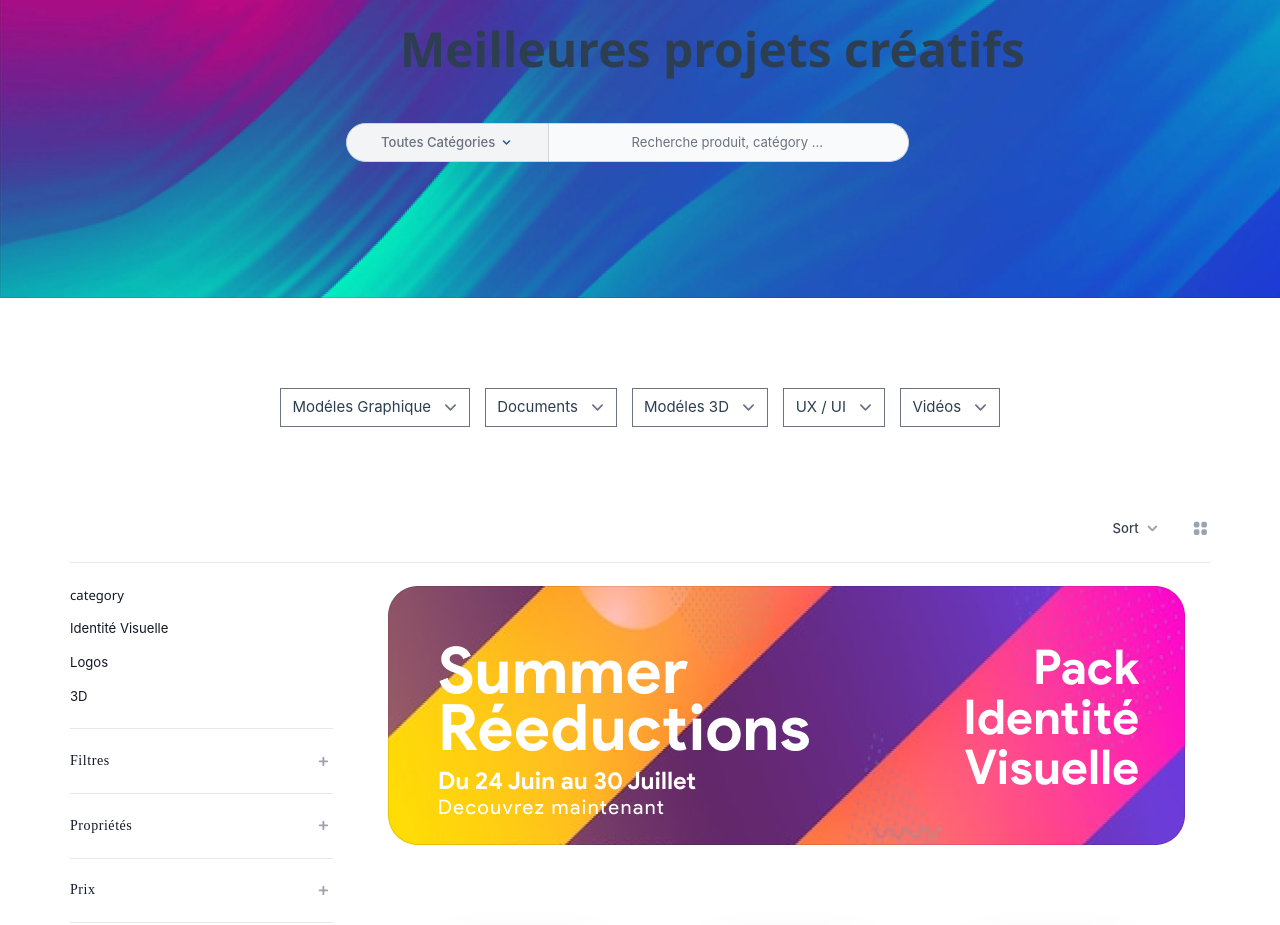
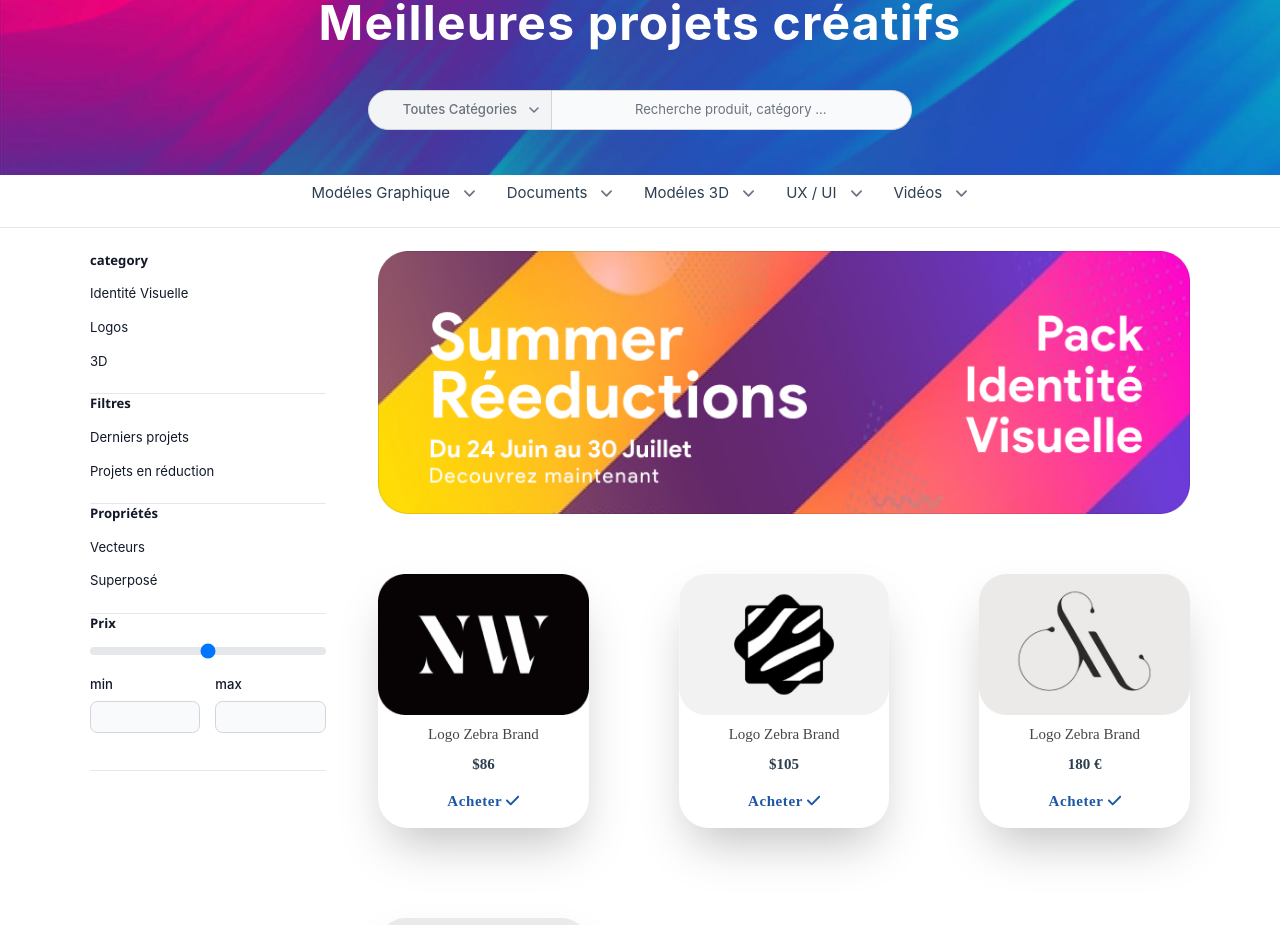
Before and after one commit to maryem-zagh/E-commerce-VueJS, a Vue app in the folder frontend/: page /interior-gates in a window 1280 px wide. Shown: the part 140-1065 px from the top of the page. Built offline with nearby package versions, Linux system fonts and the light colour scheme; what vue3-clickoutside-component would draw is missing.

Commit message:
shop responsive

```diff
--- a/frontend/src/components/TheFooter.vue
+++ b/frontend/src/components/TheFooter.vue
@@ -2,11 +2,11 @@
 import Logo from "./Logo.vue";
 </script>
 <template>
-      <footer class="bg-primary text-left text-white flex xl:px-14 xl:pt-5">
+      <!-- <footer class=" bg-primary text-left text-white flex xl:px-14 xl:pt-5">
         <div
             class="text-white  first-letter:sm:p-6 grid lg:grid-cols-1 font-Montserrat"
         >
-        <!-- md:grid-cols-3 -->
+
             <div class="grid grid-cols-5  p-4">
                 <div
                     class="xl:pr-12 pr-8 pb-3 col-span-2 md:col-span-1 justify-self-start"
@@ -81,7 +81,7 @@ import Logo from "./Logo.vue";
 
 
 
-    </footer>
+    </footer> -->
 </template>
 <style>
 span {
--- a/frontend/src/main.js
+++ b/frontend/src/main.js
@@ -29,10 +29,12 @@ import {
     faSearch,
     faShoppingBag,
     faGreaterThan,
-    faPlus
+    faPlus,
+    faCheck
+
 } from "@fortawesome/free-solid-svg-icons";
 
-library.add(faPhone, faBars, faSearch, faShoppingBag, faGreaterThan, faPlus);
+library.add(faPhone, faBars, faSearch, faShoppingBag, faGreaterThan, faPlus,faCheck);
 
 import {
     FontAwesomeIcon
--- a/frontend/src/views/ShopView.vue
+++ b/frontend/src/views/ShopView.vue
@@ -29,38 +29,20 @@ const subCategories = [
   { name: '3D', href: '#' },
 
 ]
-const filters = [
-  {
-    id: 'color',
-    name: 'Filtres',
-    options: [
-      { value: 'Derniers projets', label: 'Derniers projets', checked: false },
-      { value: 'Projets en réduction', label: 'Projets en réduction', checked: false },
+const subFilters = [
+  { name: 'Derniers projets', href: '#' },
+  { name: 'Projets en réduction', href: '#' },
 
-    ],
-  },
-  {
-    id: 'Propriétés',
-    name: 'Propriétés',
-    options: [
-      { value: 'Vecteurs', label: 'Vecteurs', checked: false },
-      { value: 'Superposé', label: 'Superposé', checked: false },
 
-    ],
-  },
-  {
-    id: 'size',
-    name: 'Prix',
-    options: [
-      { value: '2l', label: '2L', checked: false },
-      { value: '6l', label: '6L', checked: false },
-      { value: '12l', label: '12L', checked: false },
-      { value: '18l', label: '18L', checked: false },
-      { value: '20l', label: '20L', checked: false },
-      { value: '40l', label: '40L', checked: true },
-    ],
-  },
 ]
+const subPropriétés = [
+  { name: 'Vecteurs', href: '#' },
+  { name: 'Superposé', href: '#' },
+
+
+]
+
+
 const products = [
   {
     id: 1,
@@ -89,6 +71,15 @@ const products = [
     price: '180 €',
 
   },
+   {
+    id: 1,
+    name: 'Logo Zebra Brand',
+    href: '#',
+    imageSrc: 'src/assets/zebra3.png',
+    imageAlt: "Front of men's Basic Tee in black.",
+    price: '180 €',
+
+  },
   // More products...
 ]
 
@@ -98,63 +89,87 @@ const mobileFiltersOpen = ref(false)
 
 <template>
 
-    <main class="mt-32 lg:mt-12" >
 
-        <div class=" relatve bg-[url('@/assets/shopbg.png')] h-[440px] -mt-28" >
-            <div class="absolute top-[40%]  ">
-             <h1 class="text-2xl font-[700] text-[48px] -right-[64%]  ">Meilleures projets créatifs</h1>
+
+
+      <main class="  h-full ">
+
+
+         <div
+            class=" bg-[url('@/assets/shopbg.png')]  pt-24 px-8 pb-4"
+        >
+            <div>
+
+                <div
+                    class=" text-center text-white md:text-[48px] text-2xl font-[700] tracking-wide mb-14"
+                >
+                    Meilleures projets créatifs
                 </div>
-       <div class="flex absolute top-[50%] mt-12 right-[29%] ">
 
-        <button id="dropdown-button-2" data-dropdown-toggle="dropdown-search-city" class="flex-shrink-0  inline-flex items-center py-2.5 px-9 text-sm font-medium text-center text-gray-500 bg-gray-100 border border-gray-300 rounded-l-[30px] hover:bg-gray-200 focus:ring-4 focus:outline-none focus:ring-gray-100" type="button">
 
-            Toutes Catégories
-            <svg class=" text-secondary ml-1 w-4 h-4" fill="currentColor" viewBox="0 0 20 20" xmlns="http://www.w3.org/2000/svg"><path fill-rule="evenodd" d="M5.293 7.293a1 1 0 011.414 0L10 10.586l3.293-3.293a1 1 0 111.414 1.414l-4 4a1 1 0 01-1.414 0l-4-4a1 1 0 010-1.414z" clip-rule="evenodd"></path></svg>
-        </button>
+
+                <div class="flex  justify-center  my-8">
+                    <select class="flex-shrink-0  inline-flex items-center py-2.5 px-9 text-sm font-medium text-center text-gray-500 bg-gray-100 border border-gray-300 rounded-l-[30px]  focus:ring-4 focus:outline-none ">
+               <option>Toutes Catégories</option>
+               <option>No</option>
+               <option>Maybe</option>
+           </select>
 
         <div class="relative w-96 ">
             <input type="search" id="location-search" class=" text-center block p-2.5 w-full z-20 text-sm text-gray-900  bg-gray-50 rounded-r-[30px] border-l-gray-50 border-l-2 border border-gray-300 focus:ring-blue-500 focus:border-blue-500" placeholder="Recherche produit, catégory ..." required>
 
         </div>
+                </div>
+            </div>
+            <!-- apropos -->
 
         </div>
 
 
-       </div>
 
-           <div class="flex flex-row mt-24 justify-center  gap-4">
-           <select class=" ">
+<div class=" flex flex-wrap justify-center gap-x-2  ">
+  <!-- grid sm:grid-cols-1 xl:grid-cols-3 gap-24 px-4 py-16 xl:p-20 justify-center -->
+           <select class="border-0 ">
                <option>Modéles Graphique</option>
                <option>No</option>
                <option>Maybe</option>
            </select>
-        <select>
+        <select  class="border-0 ">
                <option>Documents</option>
                <option>No</option>
                <option>Maybe</option>
            </select>
-          <select>
+          <select  class="border-0 ">
                <option>Modéles 3D</option>
                <option>No</option>
                <option>Maybe</option>
            </select>
-          <select>
+          <select  class="border-0 ">
                <option>UX / UI</option>
                <option>No</option>
                <option>Maybe</option>
            </select>
-          <select>
+          <select  class="border-0 ">
                <option>Vidéos</option>
                <option>No</option>
                <option>Maybe</option>
            </select>
 
 
+</div>
 
-           </div>
+
+
+
+
+
+
+      </main>
+
+
     <div class="bg-white">
     <div>
-      <!-- Mobile filter dialog -->
+
       <TransitionRoot as="template" :show="mobileFiltersOpen">
         <Dialog as="div" class="relative z-40 lg:hidden" @close="mobileFiltersOpen = false">
           <TransitionChild as="template" enter="transition-opacity ease-linear duration-300" enter-from="opacity-0" enter-to="opacity-100" leave="transition-opacity ease-linear duration-300" leave-from="opacity-100" leave-to="opacity-0">
@@ -172,10 +187,11 @@ const mobileFiltersOpen = ref(false)
                   </button>
                 </div>
 
-                <!-- Filters -->
+
                 <form class="mt-4 border-t border-gray-200">
                   <h3 class="sr-only">Propriétés</h3>
                   <ul role="list" class="font-medium text-gray-900 px-2 py-3">
+                      <h1 class="font-[700]">category</h1>
                     <li v-for="Propriétés in subCategories" :key="Propriétés.name">
                       <a :href="Propriétés.href" class="block px-2 py-3">
                         {{ Propriétés.name }}
@@ -183,29 +199,43 @@ const mobileFiltersOpen = ref(false)
                     </li>
                   </ul>
 
-                  <Disclosure as="div" v-for="section in filters" :key="section.id" class="border-t border-gray-200 px-4 py-6" v-slot="{ open }">
-                    <h3 class="-mx-2 -my-3 flow-root">
-                      <DisclosureButton class="px-2 py-3 bg-white w-full flex items-center justify-between text-gray-400 hover:text-gray-500">
-                        <span class="font-medium text-gray-900">
-                          {{ section.name }}
-                        </span>
-                        <span class="ml-6 flex items-center">
-                          <PlusSmIcon v-if="!open" class="h-5 w-5" aria-hidden="true" />
-                          <MinusSmIcon v-else class="h-5 w-5" aria-hidden="true" />
-                        </span>
-                      </DisclosureButton>
-                    </h3>
-                    <DisclosurePanel class="pt-6">
-                      <div class="space-y-6">
-                        <div v-for="(option, optionIdx) in section.options" :key="option.value" class="flex items-center">
-                          <input :id="`filter-mobile-${section.id}-${optionIdx}`" :name="`${section.id}[]`" :value="option.value" type="checkbox" :checked="option.checked" class="h-4 w-4 border-gray-300 rounded text-indigo-600 focus:ring-indigo-500" />
-                          <label :for="`filter-mobile-${section.id}-${optionIdx}`" class="ml-3 min-w-0 flex-1 text-gray-500">
-                            {{ option.label }}
-                          </label>
+                 <h3 class="sr-only">Propriétés</h3>
+                  <ul role="list" class="font-medium text-gray-900 px-2 py-3">
+                      <h1 class="font-[700]">Filters</h1>
+                    <li v-for="Propriétés in subFilters" :key="Propriétés.name">
+                      <a :href="Propriétés.href" class="block px-2 py-3">
+                        {{ Propriétés.name }}
+                      </a>
+                    </li>
+                  </ul>
+                  <h3 class="sr-only">Propriétés</h3>
+                  <ul role="list" class="font-medium text-gray-900 px-2 py-3">
+                      <h1 class="font-[700]">Propriétés</h1>
+                    <li v-for="Propriétés in subPropriétés" :key="Propriétés.name">
+                      <a :href="Propriétés.href" class="block px-2 py-3">
+                        {{ Propriétés.name }}
+                      </a>
+                    </li>
+                  </ul>
+                  <h3 class="sr-only">Propriétés</h3>
+                  <ul role="list" class="font-medium text-gray-900 px-2 py-3">
+                      <h1 class="font-[700]">Prix</h1>
+                    <input id="minmax-range" type="range" min="0" max="10" value="5" class="w-full h-2 bg-gray-200 rounded-lg appearance-none cursor-pointer dark:bg-gray-700">
+              <div class="flex flex-row gap-4">
+                <div>
+                  <label for="small-input" class="block mb-2 text-sm font-medium text-gray-900 ">min</label>
+              <input type="text" id="small-input" class="block p-2 w-full text-gray-900 bg-gray-50 rounded-lg border border-gray-300 sm:text-xs focus:ring-blue-500 focus:border-blue-500 d"/>
               </div>
+              <div>
+                <label for="small-input" class="block mb-2 text-sm font-medium text-gray-900 ">max</label>
+              <input type="text" id="small-input" class="block p-2 w-full text-gray-900 bg-gray-50 rounded-lg border border-gray-300 sm:text-xs focus:ring-blue-500 focus:border-blue-500 d"/>
              </div>
-                    </DisclosurePanel>
-                  </Disclosure>
+
+             </div>
+             <div class="flex flex-row gap-4">
+
+             </div>
+                  </ul>
                 </form>
               </DialogPanel>
             </TransitionChild>
@@ -213,12 +243,12 @@ const mobileFiltersOpen = ref(false)
         </Dialog>
       </TransitionRoot>
 
-      <main class="max-w-7xl mx-auto px-4 sm:px-6 lg:px-8">
-        <div class="relative z-10 flex items-baseline justify-between pt-24 pb-6 border-b border-gray-200">
+      <div class=" ">
+         <div class="relative z-10 flex items-baseline justify-between pt-4  border-b border-gray-200">
           <h1 class="text-4xl font-extrabold tracking-tight text-gray-900"></h1>
 
           <div class="flex items-center">
-            <Menu as="div" class="relative inline-block text-left">
+            <!-- <Menu as="div" class="relative inline-block text-left">
               <div>
                 <MenuButton class="group inline-flex justify-center text-sm font-medium text-gray-700 hover:text-gray-900">
                   Sort
@@ -237,13 +267,13 @@ const mobileFiltersOpen = ref(false)
                   </div>
                 </MenuItems>
               </transition>
-            </Menu>
+            </Menu> -->
 
-            <button type="button" class="p-2 -m-2 ml-5 sm:ml-7 text-gray-400 hover:text-gray-500">
+            <!-- <button type="button" class="p-2 -m-2 ml-5 sm:ml-7 text-gray-400 hover:text-gray-500">
               <span class="sr-only">View grid</span>
               <ViewGridIcon class="w-5 h-5" aria-hidden="true" />
-            </button>
-            <button type="button" class="p-2 -m-2 ml-4 sm:ml-6 text-gray-400 hover:text-gray-500 lg:hidden" @click="mobileFiltersOpen = true">
+            </button> -->
+            <button type="button" class="p-2  ml-4 mr-5 text-gray-400 hover:text-gray-500 lg:hidden" @click="mobileFiltersOpen = true">
               <span class="sr-only">Filters</span>
               <FilterIcon class="w-5 h-5" aria-hidden="true" />
             </button>
@@ -253,12 +283,12 @@ const mobileFiltersOpen = ref(false)
         <section aria-labelledby="products-heading" class="pt-6 pb-24">
           <h2 id="products-heading" class="sr-only">Products</h2>
 
-          <div class="grid grid-cols-1 lg:grid-cols-4 gap-x-8 gap-y-10">
-            <!-- Filters -->
+          <div class="grid grid-cols-1 lg:grid-cols-4 gap-x-14 gap-y-6 lg:px-24 px-4">
+
             <form class="hidden lg:block">
               <h3 class="sr-only">Propriétés</h3>
               <ul role="list" class="text-sm font-medium text-gray-900 space-y-4 pb-6 border-b border-gray-200">
-                <h1>category</h1>
+                <h1 class="font-[700]">category</h1>
                 <li v-for="Propriétés in subCategories" :key="Propriétés.name">
                   <a :href="Propriétés.href">
                     {{ Propriétés.name }}
@@ -267,51 +297,60 @@ const mobileFiltersOpen = ref(false)
               </ul>
 
 
-              <Disclosure as="div" v-for="section in filters" :key="section.id" class="border-b border-gray-200 py-6" v-slot="{ open }">
-                <h3 class="-my-3 flow-root">
-                  <DisclosureButton class="py-3 bg-white w-full flex items-center justify-between text-sm text-gray-400 hover:text-gray-500">
-                    <span class="font-medium text-gray-900">
-                      {{ section.name }}
-                    </span>
-                    <span class="ml-6 flex items-center">
-                      <PlusSmIcon v-if="!open" class="h-5 w-5" aria-hidden="true" />
-                      <MinusSmIcon v-else class="h-5 w-5" aria-hidden="true" />
-                    </span>
-                  </DisclosureButton>
-                </h3>
+               <ul role="list" class="text-sm font-medium text-gray-900 space-y-4 pb-6 border-b border-gray-200">
+                <h1 class="font-[700]" >Filtres</h1>
+                <li v-for="Propriétés in subFilters" :key="Propriétés.name">
+                  <a :href="Propriétés.href">
+                    {{ Propriétés.name }}
+                  </a>
+                </li>
+              </ul>
+               <ul role="list" class="text-sm font-medium text-gray-900 space-y-4 pb-6 border-b border-gray-200">
+                <h1 class="font-[700]">Propriétés</h1>
+                <li v-for="Propriétés in subPropriétés" :key="Propriétés.name">
+                  <a :href="Propriétés.href">
+                    {{ Propriétés.name }}
+                  </a>
+                </li>
+              </ul>
+              <ul role="list" class="text-sm font-medium text-gray-900 space-y-4 pb-6 border-b border-gray-200">
+                <h1 class="font-[700]">Prix</h1>
+                <input id="minmax-range" type="range" min="0" max="10" value="5" class="w-full h-2 bg-gray-200 rounded-lg appearance-none cursor-pointer dark:bg-gray-700">
+              <div class="flex flex-row gap-4">
+                <div>
+                  <label for="small-input" class="block mb-2 text-sm font-medium text-gray-900 ">min</label>
+              <input type="text" id="small-input" class="block p-2 w-full text-gray-900 bg-gray-50 rounded-lg border border-gray-300 sm:text-xs focus:ring-blue-500 focus:border-blue-500 d"/>
+              </div>
+              <div>
+                <label for="small-input" class="block mb-2 text-sm font-medium text-gray-900 ">max</label>
+              <input type="text" id="small-input" class="block p-2 w-full text-gray-900 bg-gray-50 rounded-lg border border-gray-300 sm:text-xs focus:ring-blue-500 focus:border-blue-500 d"/>
+             </div>
 
-                <DisclosurePanel class="pt-6">
-                  <div class="space-y-4">
-                    <div v-for="(option, optionIdx) in section.options" :key="option.value" class="flex items-center">
-                      <input :id="`filter-${section.id}-${optionIdx}`" :name="`${section.id}[]`" :value="option.value" type="checkbox" :checked="option.checked" class="h-4 w-4 border-gray-300 rounded text-indigo-600 focus:ring-indigo-500" />
-                      <label :for="`filter-${section.id}-${optionIdx}`" class="ml-3 text-sm text-gray-600">
-                        {{ option.label }}
-                      </label>
              </div>
+             <div class="flex flex-row gap-4">
+
              </div>
-                </DisclosurePanel>
-              </Disclosure>
+              </ul>
             </form>
 
-            <!-- Product grid -->
-            <div class="lg:col-span-3">
-              <!-- Replace with your content -->
-              <div class="h-96 lg:h-full" >
-                <div class="justify-center flex">
-                <img src="@/assets/shopseas.png" alt="shop" />
-            </div>
+
+            <div class="lg:col-span-3 sm:grid-cols-2 xl:grid-cols-3   ">
 
 
-        <div   class="grid sm:grid-cols-3 xl:grid-cols-3 gap-24 px-4 py-16 xl:p-20">
-          <div v-for="product in products" :key="product.id" class="group relative">
-                <!-- product 1 -->
+
+                    <img src="@/assets/shopseas.png" alt="shop" class="w-full  " />
+
+
+
+        <div   class=" font-ProductSans grid md:grid-cols-2 xl:grid-cols-3 gap-24  py-16 ">
+
                 <div
-                    class="bg-white rounded-[30px]  border-gray-200 shadow-2xl w-full mt-2 inline-grid justify-items-center"
+                     v-for="product in products" :key="product.id"  class="bg-white rounded-[30px]  border-gray-200 shadow-2xl  w-full mt-0 inline-grid justify-items-center"
                 >
 
-                    <div class=" ">
-                       <img :src="product.imageSrc" :alt="product.imageAlt" />
-                    </div>
+
+                       <img :src="product.imageSrc" :alt="product.imageAlt" class=" w-full "/>
+
                     <div
                         class="mt-2 text-stone-100 font-[400] text-center text-info " aria-hidden="true"
                     >
@@ -322,35 +361,31 @@ const mobileFiltersOpen = ref(false)
                     >
                       {{ product.price }}
                     </div>
-                    <div class="mt-4 text-center">
+                    <div class="my-4 text-center">
                         <span
                             class="text-secondary font-bold text-center text-base"
                         >
                           Acheter
                         </span>
-                        <font-awesome-icon
-                        icon="greater-than"
-                        class="text-secondary font-bold"
-                    />
 
+                       <font-awesome-icon  class="text-secondary font-bold" icon="check" />
                     </div>
-                </div>
-                <!-- product 1 -->
+
+
 
 
          </div>
 </div>
 
-                </div>
 
-              <!-- /End replace -->
+
             </div>
           </div>
         </section>
-      </main>
       </div>
     </div>
-</main>
+  </div>
+
 
 
 
```
Lines whose indentation alone changed are shown as unchanged.
